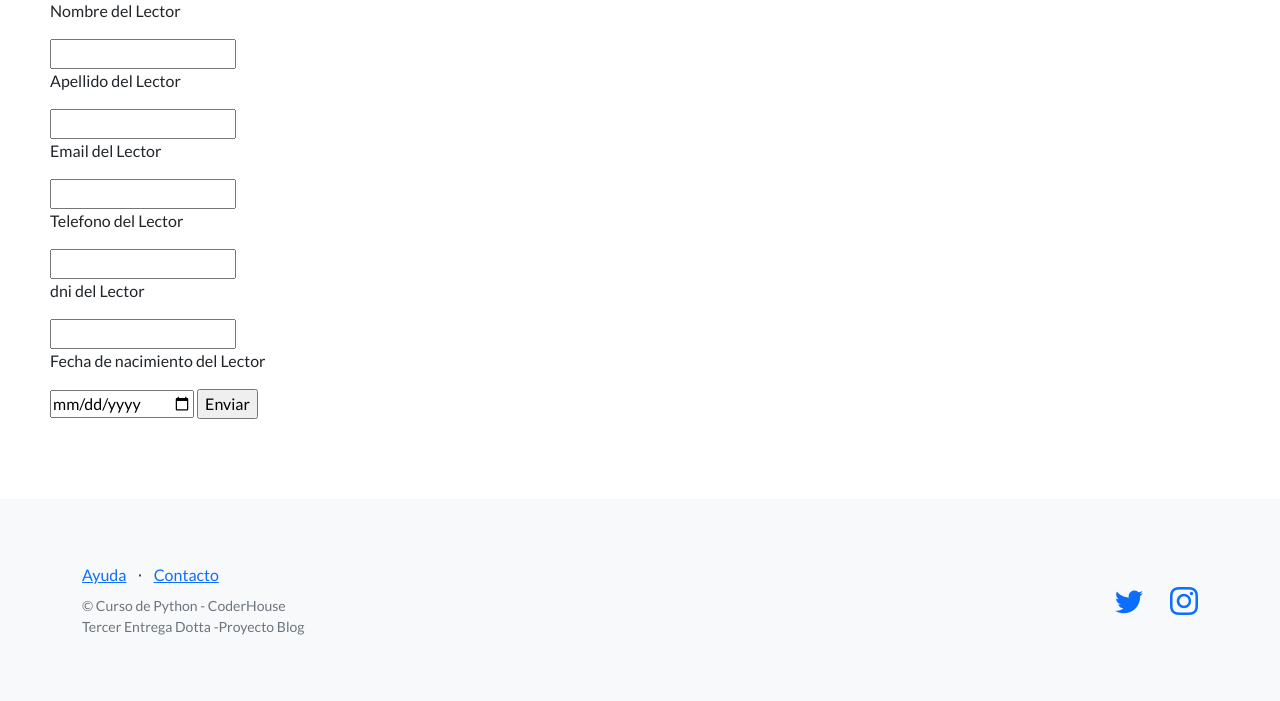
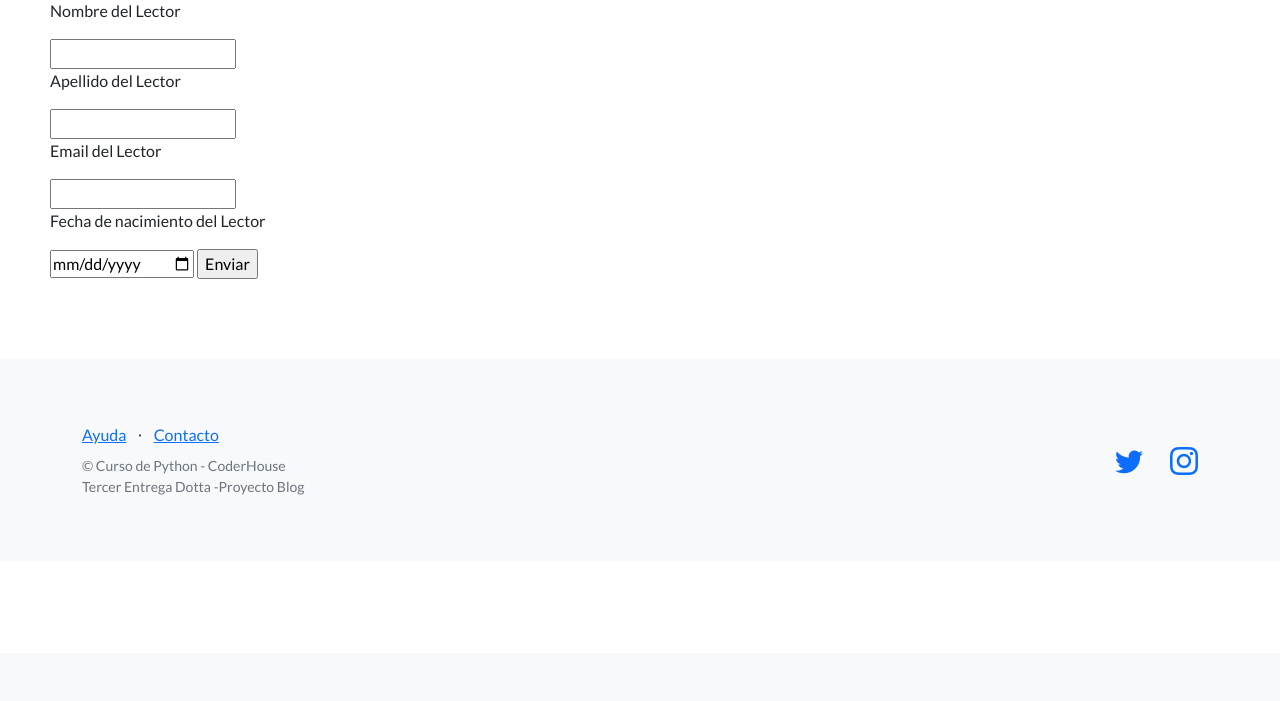
Before and after one commit to flodotta/Tercer_entrega_Dotta, a Django app: page /usuarios/crear-lector/ in a window 1280 px wide. Shown: the part 147-848 px from the top of the page. After the commit the page ends 642 px from the top, so only its background shows below. Run offline with Django 4.2, Linux system fonts and the light colour scheme; some libraries are stand-ins or nearby versions.

Commit message:
Agrego formulario con estructura para que me cree un lector, get y post. No veo reflejado la creacion en la web

```diff
--- a/control_usuarios/models.py
+++ b/control_usuarios/models.py
@@ -8,8 +8,6 @@ class Lector(models.Model):
     apellido = models.CharField(max_length=256)
     nombre = models.CharField(max_length=256)
     email = models.EmailField(blank=True)
-    telefono = models.CharField(max_length=20, blank=True)
-    dni = models.CharField(max_length=32)
     fecha_nacimiento = models.DateField(null=True)
 
 #le agrego el método mágico str para visualizarlo bien en el panel admin
--- a/control_usuarios/templates/control_usuarios/formulario_lectores_a_mano.html
+++ b/control_usuarios/templates/control_usuarios/formulario_lectores_a_mano.html
@@ -9,10 +9,6 @@
     <input type="text" name="apellido">
     <p>Email del Lector</p>
     <input type="email" name="email">
-    <p>Telefono del Lector</p>
-    <input type="number" name="telefono">
-    <p>dni del Lector</p>
-    <input type="number" name="dni">
     <p>Fecha de nacimiento del Lector</p>
     <input type="date" name="fecha_nacimiento">
 
--- a/control_usuarios/templates/control_usuarios/lista_lectores.html
+++ b/control_usuarios/templates/control_usuarios/lista_lectores.html
@@ -3,7 +3,9 @@
 {% block contenido %}
 <section>
   <div>
+
     <h1>Lista Lectores</h1>
+    <a href="{% url 'crear_lector' %}">Crear Lector</a>
     <ul>
     {% for lector in lectores %}
       <li>{{ lector.nombre}}, {{ lector.apellido}}</li>
--- a/control_usuarios/views.py
+++ b/control_usuarios/views.py
@@ -1,4 +1,5 @@
-from django.shortcuts import render
+from django.shortcuts import render, redirect
+from django.urls import reverse
 
 #from control_usuarios.forms import CursoFormulario
 from control_usuarios.models import Lector, Escritor, Articulo
@@ -37,16 +38,27 @@ def listar_articulos(request):
         template_name='control_usuarios/lista_articulos.html',
         context=contexto,
     )
+
+
     return http_response
 
 # Creao la view del formulario
 
 def crear_lector(request):
-    """sin logica"""
-    contexto = {}
-    http_response = render(
-        request=request,
-        template_name='control_usuarios/formulario_lectores_a_mano.html',
-        context=contexto,
-    )
+    if request.method == "POST":
+        data = request.POST  # es un diccionario
+        nombre=data["nombre"]
+        apellido=data["apellido"]
+        email=data["email"]
+        fecha_nacimiento=data["fecha_nacimiento"]
+        lector = Lector(nombre=nombre, apellido=apellido, email=email,fecha_nacimiento=fecha_nacimiento)
+        lector.save
+        url_exitosa=reverse('listar_lectores')
+        return redirect(url_exitosa)
+
+    else:  # GET
+     http_response = render(
+            request=request,
+            template_name='control_usuarios/formulario_lectores_a_mano.html',
+        )
     return http_response
```
Also changed, not shown: control_usuarios/migrations/0004_remove_lector_dni_remove_lector_telefono.py (added), db.sqlite3.
